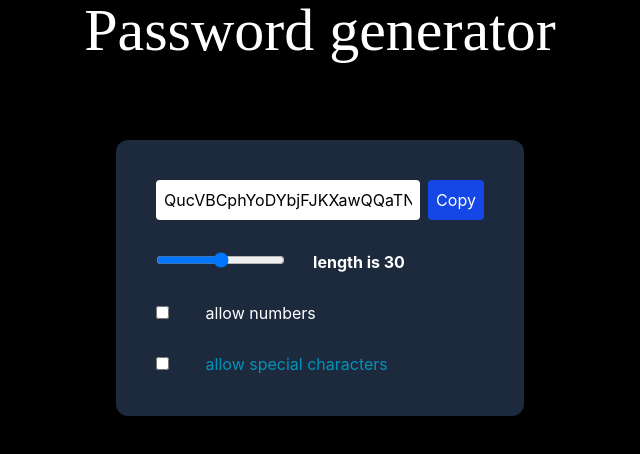
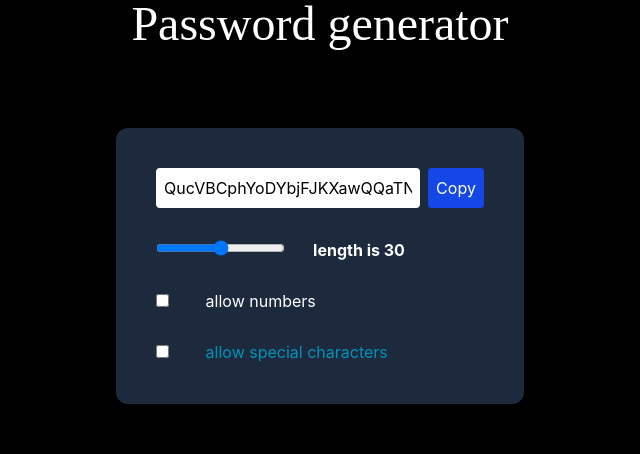
Before and after one commit to gauravgupta926099-lang/frontend-projects, a React (Vite) app in the folder react-projects/PasswordGenerator/: page / in a window 1280 px wide. Shown: the top 454 px of the page, without its empty margins (320-960 px from the left). Built offline with nearby package versions, Linux system fonts and the light colour scheme.

Commit message:
Update App.jsx

```diff
--- a/react-projects/PasswordGenerator/src/App.jsx
+++ b/react-projects/PasswordGenerator/src/App.jsx
@@ -21,7 +21,7 @@ function App() {
   useEffect(() => { passwordGenerator() }, [passwordGenerator])
   return (
     <>
-      <h1 style={{ fontFamily: "Brush Script MT" }} className="text-6xl text-white text-center">Password generator</h1>
+      <h1 style={{ fontFamily: "Brush Script MT" }} className="text-5xl text-white text-center">Password generator</h1>
       <div className="w-full mt-20 flex justify-center "><div className="w-auto flex justify-center flex-col p-10 h-auto rounded-xl bg-slate-800 ">
         <div className="flex"> <input ref={ref} className="bg-white p-2 text-black h-10 rounded" value={password} readOnly type="text" ></input>
           <button className="bg-blue-700 cursor-pointer hover:bg-blue-700 h-10 w-auto p-2 rounded -2xl ml-2 truncate text-white" onClick={()=>{
```
